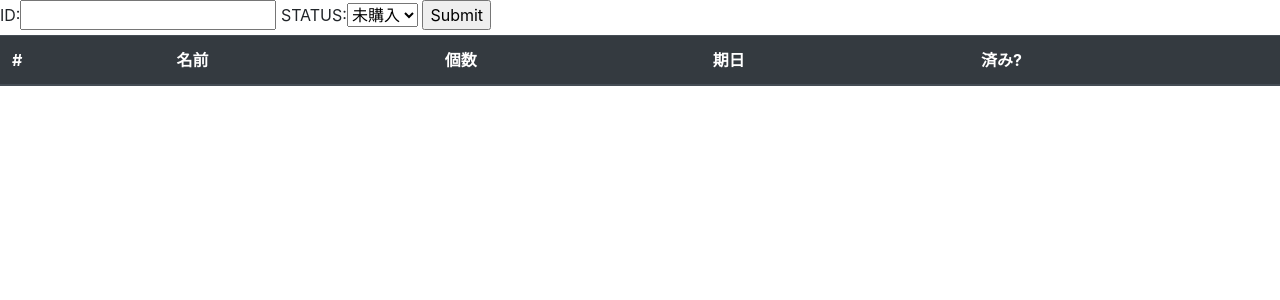
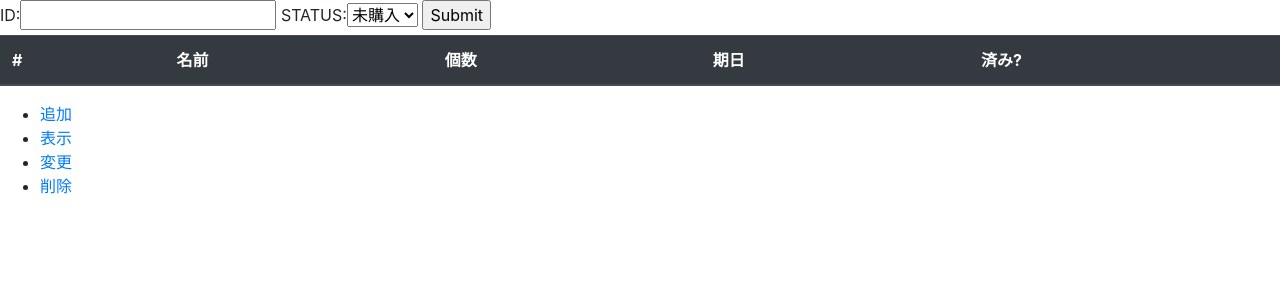
Before and after one commit to t17cs058/myproject, a Django app: page /shoppinglist/list/ in a window 1280 px wide. Shown: the part 40-340 px from the top of the page. Run offline with Django 3.2, Linux system fonts and the light colour scheme; data that the repository does not hold is empty; some libraries are stand-ins or nearby versions.

Commit message:
[modify]indexビューから各ビューへのリンクを作成
indexビューから各ビューへ移動するためのリンクを作成

```diff
--- a/shoppinglist/templates/shoppinglist/item_list.html
+++ b/shoppinglist/templates/shoppinglist/item_list.html
@@ -31,4 +31,10 @@
 {% endfor %}
 </tbody>
 </table>
+<ul>
+<li><a href="{% url 'add' %}">追加</a></li>
+<li><a href="{% url 'show' %}">表示</a></li>
+<li><a href="{% url 'edit' %}">変更</a></li>
+<li><a href="{% url 'delete' %}">削除</a></li>
+</ul>
 {% endblock %}
```
